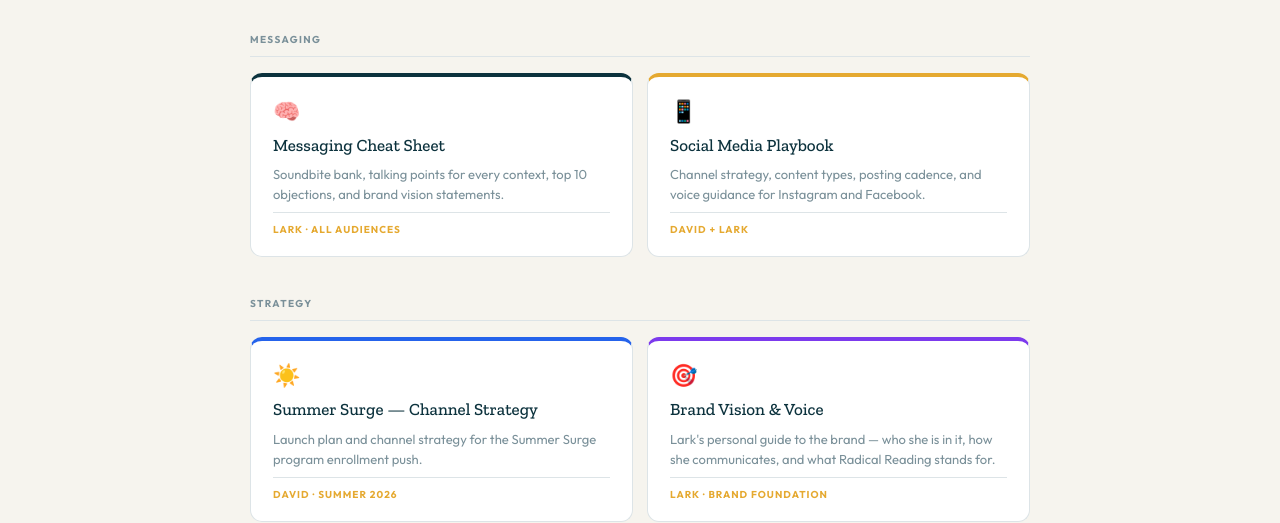
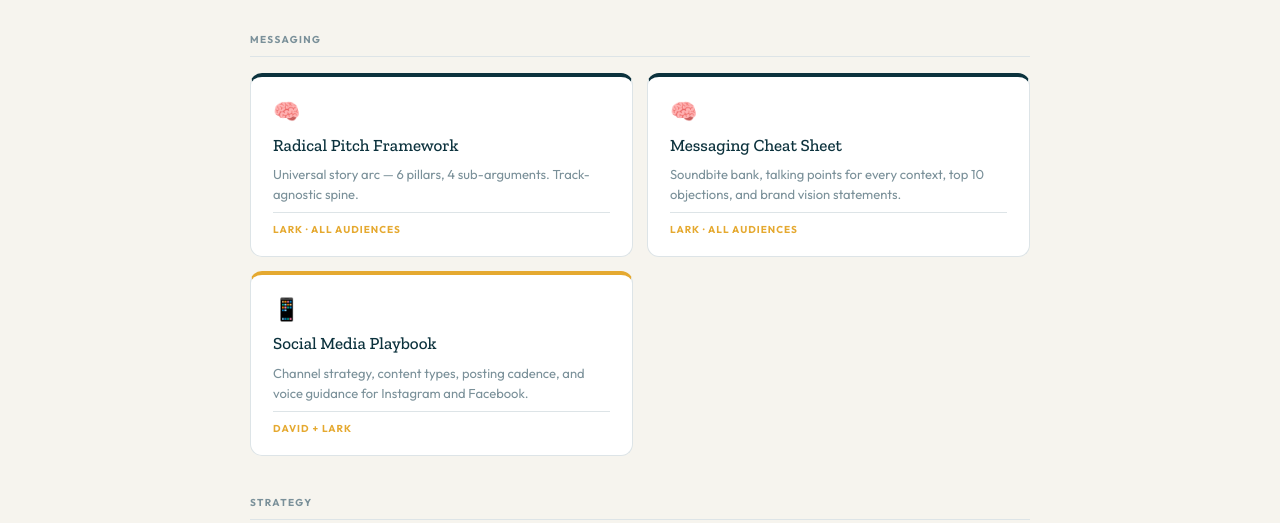
Before and after one commit to dzivot/radical, a plain HTML site: page index.html in a window 1280 px wide. Shown: the part 298-821 px from the top of the page. Drawn offline with nearby package versions, Linux system fonts and the light colour scheme.

Commit message:
Update index.html

```diff
--- a/index.html
+++ b/index.html
@@ -83,6 +83,13 @@ footer { max-width: 860px; margin: 0 auto; padding: 20px 40px 36px; display: fle
   <div class="grid-label">Messaging</div>
   <div class="doc-grid">
 
+    <a class="doc-card" href="radical_reading_pitch_framework_v4.html">
+      <div class="doc-icon">🧠</div>
+      <div class="doc-title">Radical Pitch Framework</div>
+      <div class="doc-desc">Universal story arc — 6 pillars, 4 sub-arguments. Track-agnostic spine.</div>
+      <div class="doc-tag">Lark · All Audiences</div>
+    </a>
+
     <a class="doc-card" href="radical-reading-cheat-sheet.html">
       <div class="doc-icon">🧠</div>
       <div class="doc-title">Messaging Cheat Sheet</div>
```
